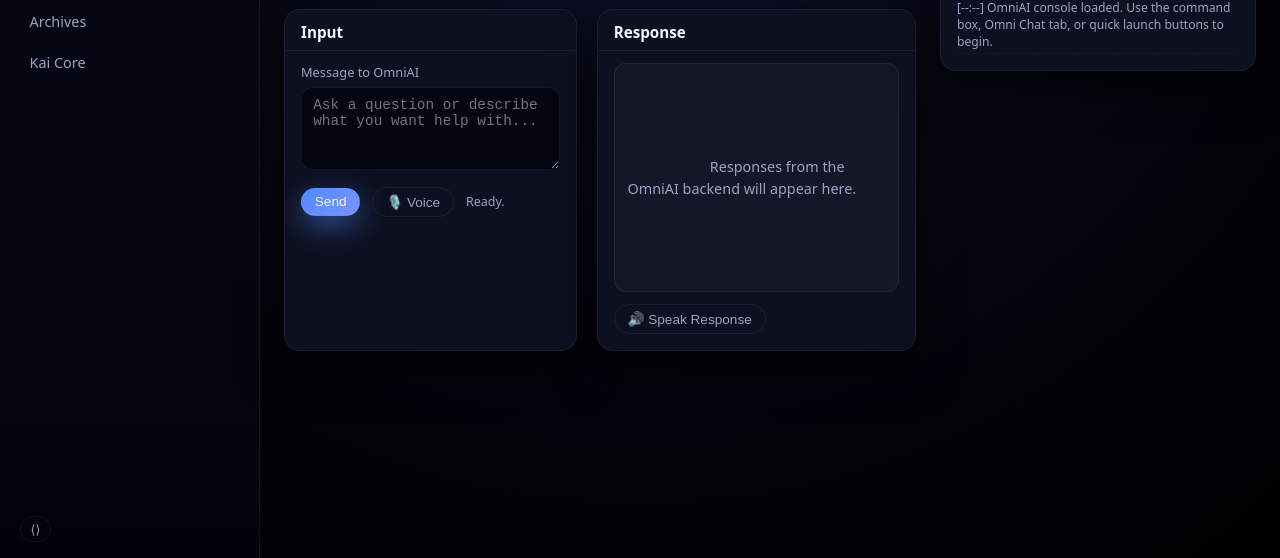
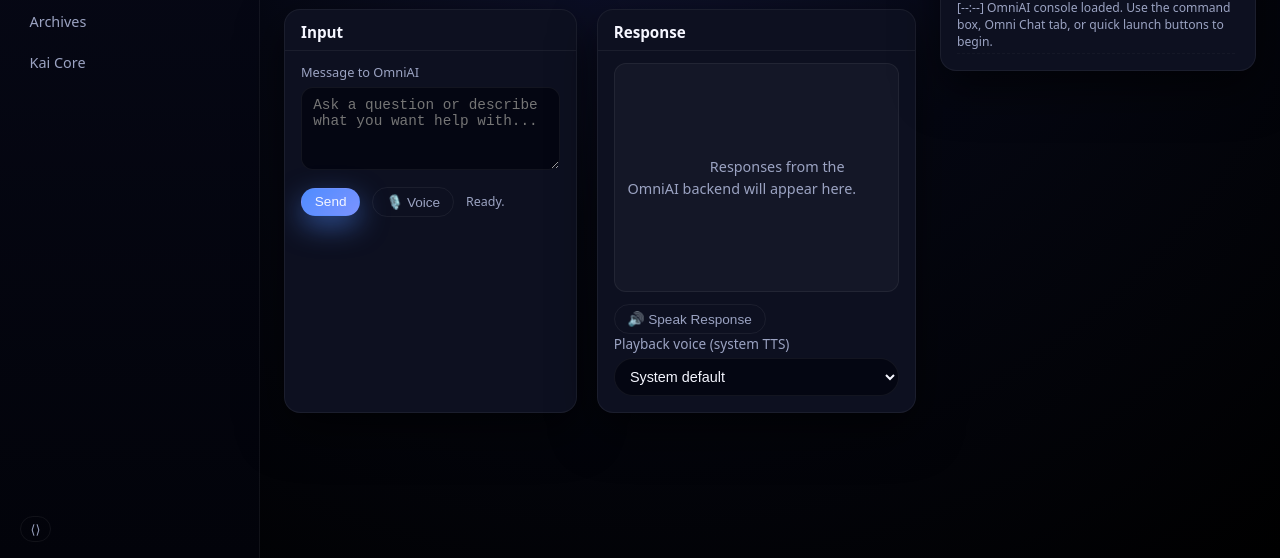
Before and after one commit to Dhawk818/AI_assignment_CS39AF, a plain HTML site: page index.html in a window 1280 px wide. Both pictures are taken after a click on the item "Omni Chat". Shown: the part 242-800 px from the top of the page. Drawn offline with Linux system fonts and the light colour scheme.

Commit message:
Add TTS voice selection to index.html
Added a voice selection dropdown for TTS playback.

```diff
--- a/index.html
+++ b/index.html
@@ -172,6 +172,15 @@
                     <button type="button" id="omni-speak-btn" class="btn ghost">
                       🔊 Speak Response
                     </button>
+                  </div>
+
+                  <div class="omni-tts-row">
+                    <label for="omni-tts-voice" class="field-label small">
+                      Playback voice (system TTS)
+                    </label>
+                    <select id="omni-tts-voice" class="input">
+                      <option value="">System default</option>
+                    </select>
                   </div>
                 </div>
               </div>
```
